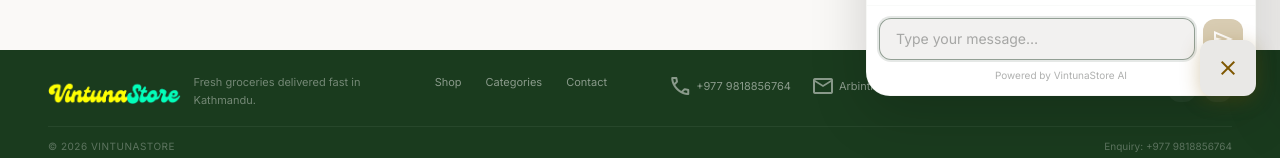
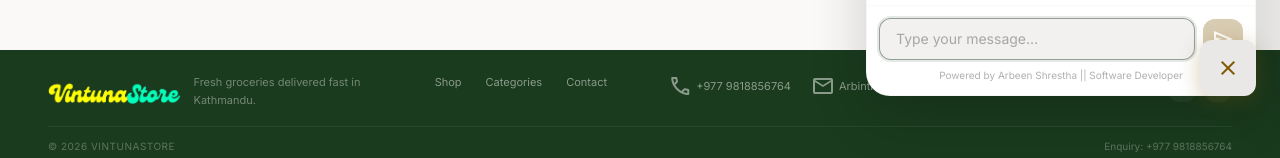
Before and after one commit to 1AndOnlyArbeen/VIntuna_Ecommerce, a React (Vite) app in the folder frontend/: page /login in a window 1280 px wide. Both pictures are taken after a click on the button "chat". Shown: the part 680-838 px from the top of the page. Built offline with nearby package versions, Linux system fonts and the light colour scheme.

Commit message:
feat(admin): integrate ChatWidget into AdminLayout and update footer attribution in ChatWidget

```diff
--- a/frontend/src/components/Admin/AdminLayout.jsx
+++ b/frontend/src/components/Admin/AdminLayout.jsx
@@ -2,6 +2,7 @@ import { NavLink, Outlet, Link } from "react-router-dom"
 import { useContext, useState, useRef, useEffect } from "react"
 import UserContext from "../../context/UserContext"
 import DarkToggle from "../DarkToggle"
+import ChatWidget from "../ChatWidget"
 import logo from "../../assets/logo.png"
 
 const navItems = [
@@ -146,6 +147,9 @@ export default function AdminLayout() {
           </div>
         </main>
       </div>
+
+      {/* Vinny AI assistant — same bot as the storefront */}
+      <ChatWidget />
     </div>
   )
 }
--- a/frontend/src/components/ChatWidget.jsx
+++ b/frontend/src/components/ChatWidget.jsx
@@ -236,7 +236,7 @@ export default function ChatWidget() {
               </button>
             </div>
             <p className="text-center text-[10px] text-on-surface/35 font-label mt-2">
-              Powered by VintunaStore AI
+              Powered by Arbeen Shrestha || Software Developer
             </p>
           </form>
         </div>
```
